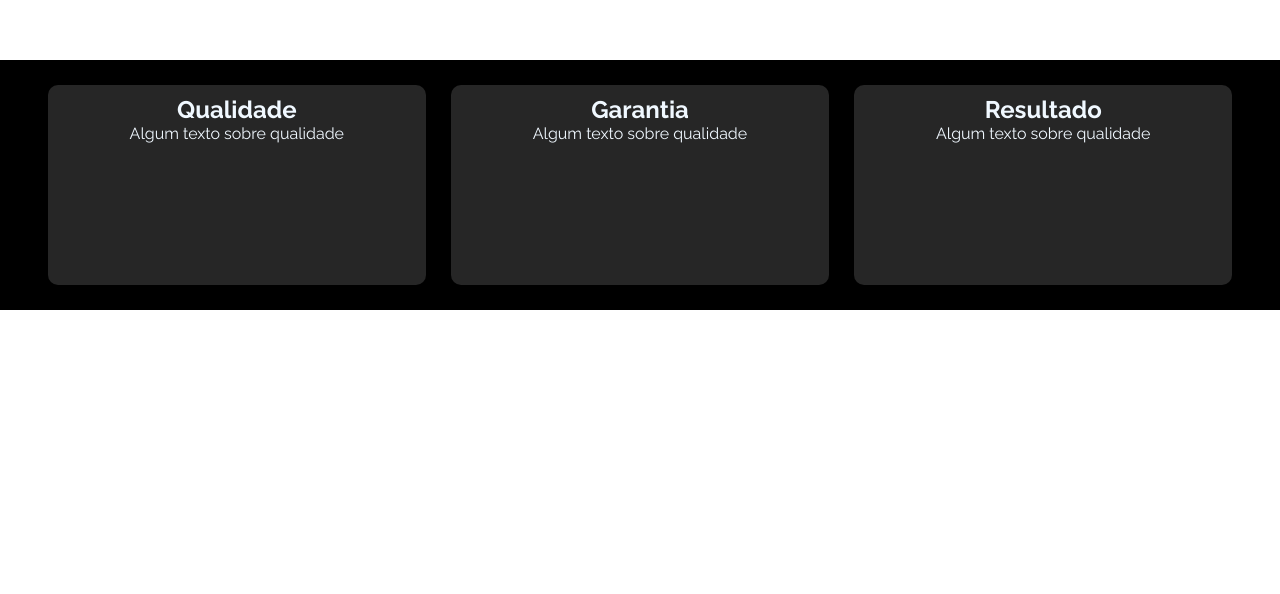
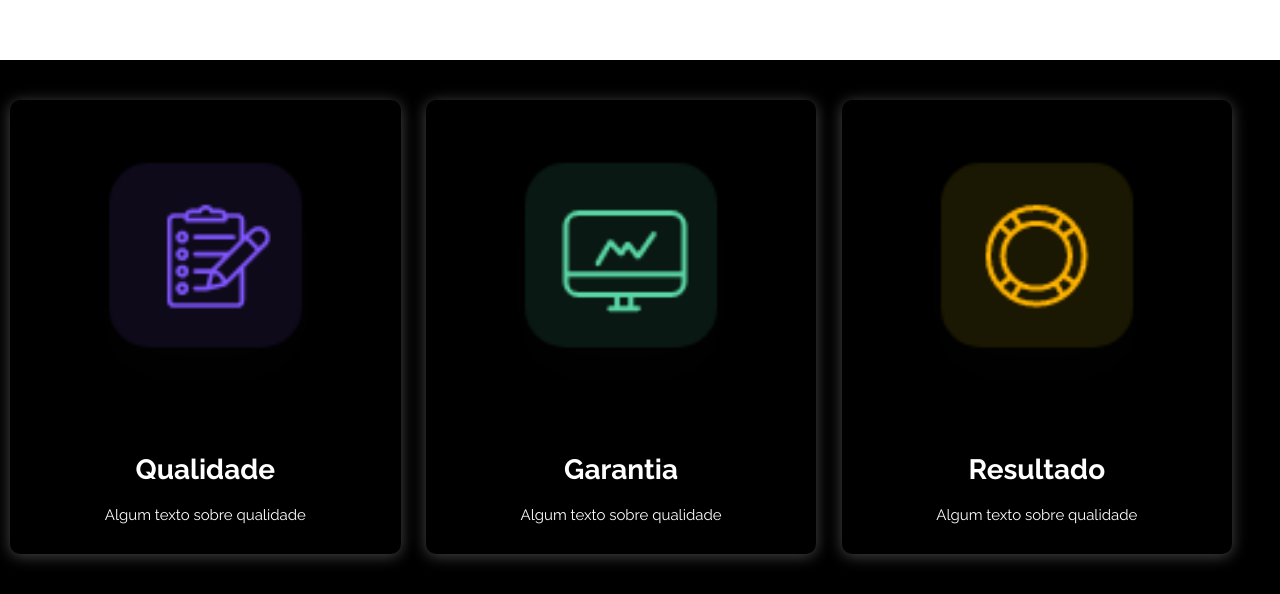
Before and after one commit to kevinup13/AgenciaBold, a plain HTML site: page index.html in a window 1280 px wide. Shown: the part 1137-1731 px from the top of the page. Before the commit the page ends 1447 px from the top, so only its background shows below. Drawn offline with Linux system fonts and the light colour scheme.

Commit message:
ajustes no html

```diff
--- a/assets/template/style.css
+++ b/assets/template/style.css
@@ -111,7 +111,6 @@
     background-color: rgba(0, 0, 0, .6);
 }
 
-
 .banner .slidearea {
     display: flex;
     height: 100%;
@@ -149,36 +148,37 @@
 
 /* credibilidade */
 
-.beneficios {
-    display: flex;
-    flex-wrap: wrap;
-    width: 100%;
-    min-height: 250px;
+section.selos {
+    padding: 40px 0;
     background-color: black;
     color: aliceblue;
 
 }
 
-.beneficios .center {
-    flex-wrap: wrap;
+.selos-area {
+    display: flex;
     width: 100%;
-    min-height: 250px;
-    background-color: black;
-    color: aliceblue;
-
 }
 
-.item {
-    background-color: rgb(38, 38, 38);
-    display: block;
-    flex-wrap: wrap;
-    align-items: center;
-    height: 200px;
+.box-selo {
+    display: flex;
+    flex-direction: column;
     text-align: center;
-    width: 30%;
-    margin: 1%;
-    padding: 10px;
+    box-shadow: 0px 2px 15px rgb(71, 71, 71);
     border-radius: 10px;
+    width: 31%;
+    margin-right: 2%;
+    padding: 10px 20px;
+}
+
+.box-selo h2 {
+    font-size: 28px;
+    margin-bottom: 20px;
+}
+
+.box-selo p {
+    font-size: 15px;
+    margin-bottom: 20px;
 }
 
 @media screen and (max-width: 768px) {
@@ -224,8 +224,6 @@
         display: none;
     }
 
-
-
     .banner h1 {
         font-size: 25px;
     }
@@ -233,4 +231,14 @@
     .banner h2 {
         font-size: 18px;
     }
+
+    .selos-area {
+        flex-wrap: wrap;
+        width: 100%;
+    }
+
+    .box-selo {
+        width: 100%;
+        margin-right: 0;
+    }
 }
--- a/index.html
+++ b/index.html
@@ -71,19 +71,24 @@
             ...
         </div>
     </section>
-    <section class="beneficios">
+    <section class="selos">
         <div class="center">
-            <div class="item">
+            <div class="selos-area">
+                <div class="box-selo">
+                    <img src="assets/images/ICONE1.png" alt="" srcset="">
                     <h2>Qualidade</h2>
                     <p>Algum texto sobre qualidade</p>
                 </div>
-            <div class="item">
+                <div class="box-selo">
+                    <img src="assets/images/ICONE2.png" alt="" srcset="">
                     <h2>Garantia</h2>
                     <p>Algum texto sobre qualidade</p>
                 </div>
-            <div class="item">
+                <div class="box-selo">
+                    <img src="assets/images/ICONE3.png" alt="" srcset="">
                     <h2>Resultado</h2>
                     <p>Algum texto sobre qualidade</p>
+                </div>
             </div>
         </div>
     </section>
```
Lines whose indentation alone changed are shown as unchanged.
